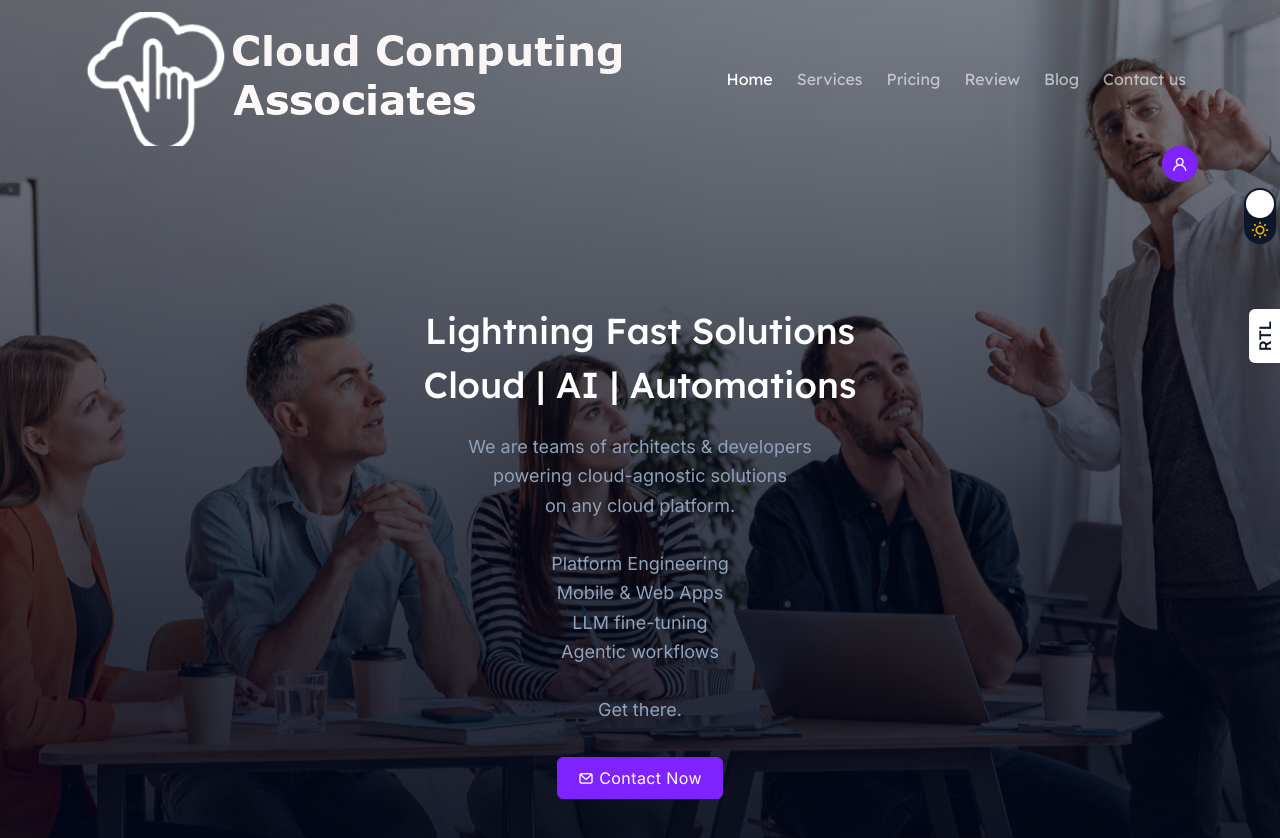
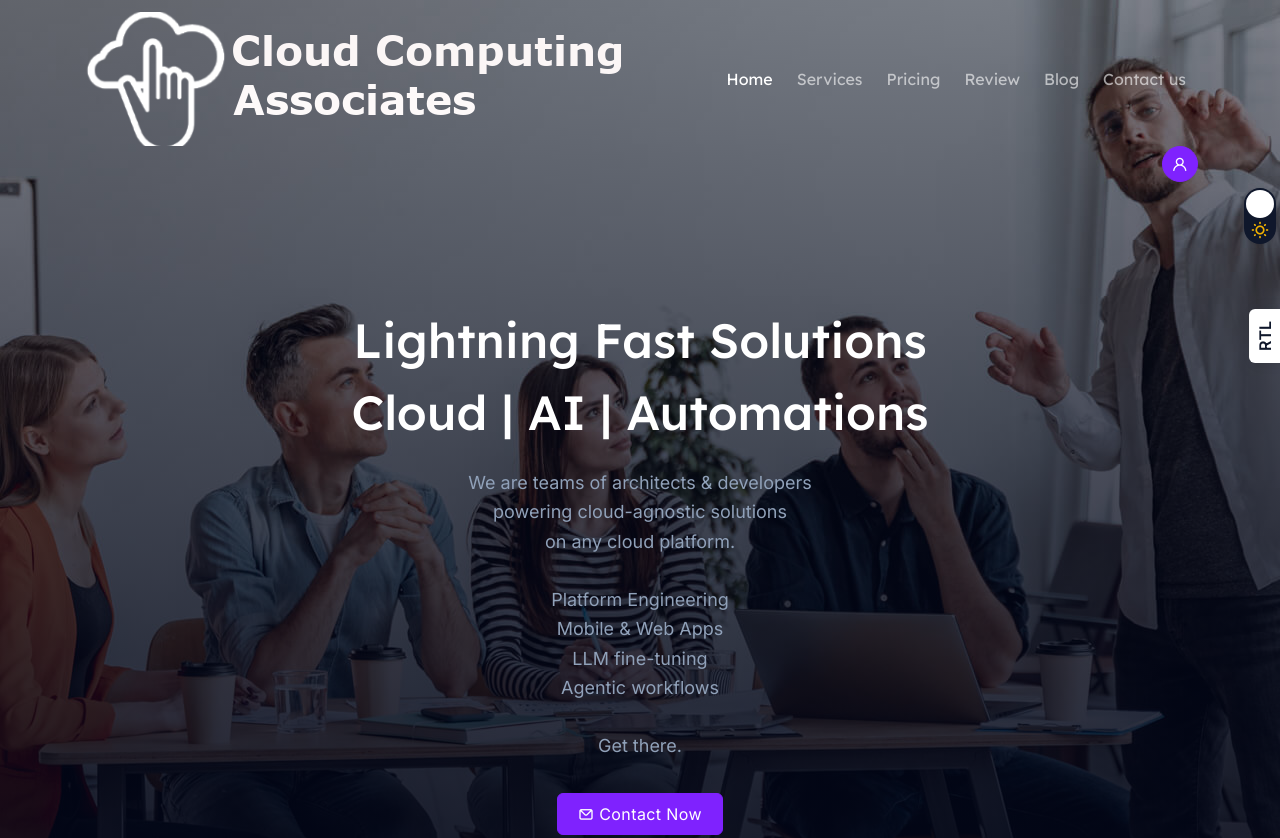
Before and after one commit to mtmazurik/CCAWEbsite, an Angular app: page / in a window 1280 px wide. Shown: the top 838 px of the page. Built offline with nearby package versions, Linux system fonts and the light colour scheme.

Commit message:
increase heading tailwind font size

```diff
--- a/src/app/pages/index-one/index-one.component.html
+++ b/src/app/pages/index-one/index-one.component.html
@@ -9,7 +9,7 @@
                 <i class="mdi mdi-play inline-flex items-center justify-center text-3xl"></i>
             </a>
         -->
-            <h2 class="font-medium leading-normal text-4xl mb-5 mt-10 text-white">Lightning Fast Solutions <br>Cloud | AI | Automations</h2>
+            <h2 class="font-medium leading-normal text-5xl mb-5 mt-10 text-white">Lightning Fast Solutions <br>Cloud | AI | Automations</h2>
 
             <p class="text-slate-400 text-lg max-w-xl mx-auto">We are teams of architects & developers<br>powering cloud-agnostic solutions<br>on any cloud platform.<br><br>Platform Engineering<br>Mobile & Web Apps<br>LLM fine-tuning<br>Agentic workflows<br><br>Get there.</p>
 
```
